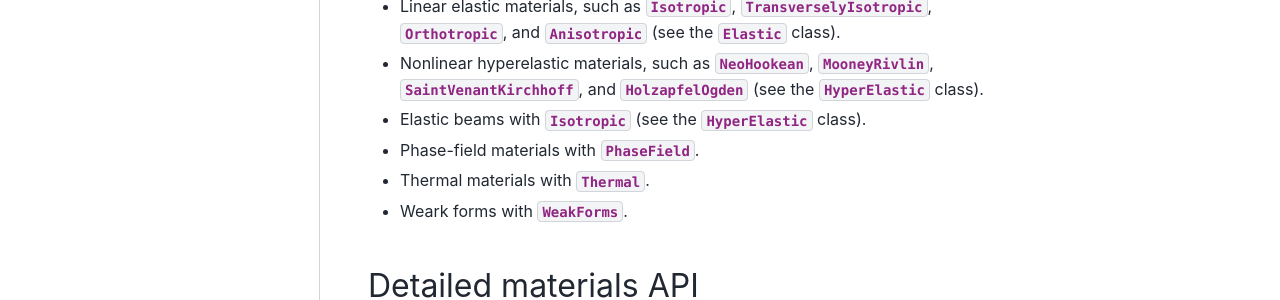
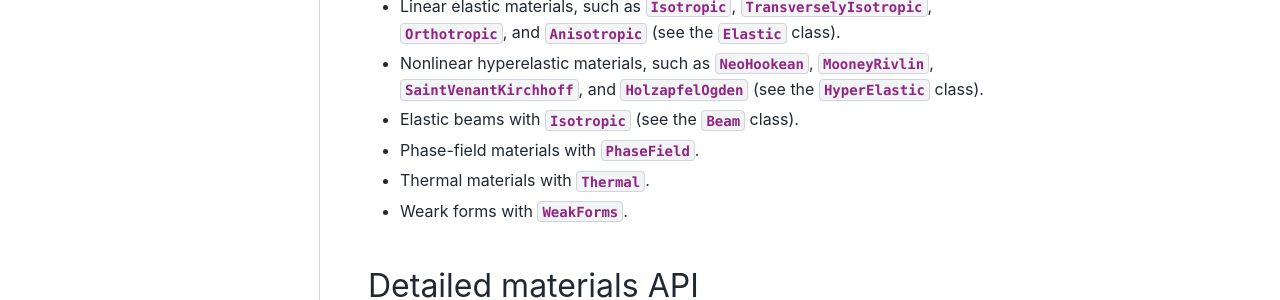
Before and after one commit to matnoel/EasyFEA, a Sphinx documentation site: the page built from docs/api/models.md, in a window 1280 px wide and 1054 px high. Shown: the part 359-659 px from the top of the window. Built offline with Sphinx 7.4.7 and the PyData theme 0.15.4, drawn with Linux system fonts in a browser that asks for light colours; pages that are not in the unit, such as notebooks, are missing from menus.

Commit message:
Update models.md

```diff
--- a/docs/api/models.md
+++ b/docs/api/models.md
@@ -9,7 +9,7 @@ With this module, you can construct:
 
 + Linear elastic materials, such as {py:class}`~EasyFEA.Models.Elastic.Isotropic`, {py:class}`~EasyFEA.Models.Elastic.TransverselyIsotropic`, {py:class}`~EasyFEA.Models.Elastic.Orthotropic`, and {py:class}`~EasyFEA.Models.Elastic.Anisotropic` (see the {py:class}`~EasyFEA.Models.Elastic` class).
 + Nonlinear hyperelastic materials, such as {py:class}`~EasyFEA.Models.HyperElastic.NeoHookean`, {py:class}`~EasyFEA.Models.HyperElastic.MooneyRivlin`, {py:class}`~EasyFEA.Models.HyperElastic.SaintVenantKirchhoff`, and {py:class}`~EasyFEA.Models.HyperElastic.HolzapfelOgden` (see the {py:class}`~EasyFEA.Models.HyperElastic` class).
-+ Elastic beams with {py:class}`~EasyFEA.Models.Beam.Isotropic` (see the {py:class}`~EasyFEA.Models.HyperElastic` class).
++ Elastic beams with {py:class}`~EasyFEA.Models.Beam.Isotropic` (see the {py:class}`~EasyFEA.Models.Beam` class).
 + Phase-field materials with {py:class}`~EasyFEA.Models.PhaseField`.
 + Thermal materials with {py:class}`~EasyFEA.Models.Thermal`.
 + Weark forms with {py:class}`~EasyFEA.Models.WeakForms`.
```
